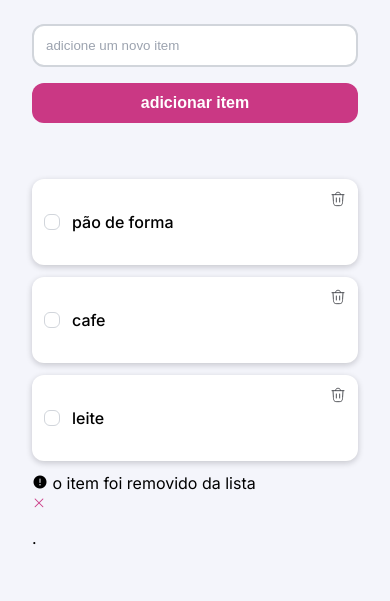
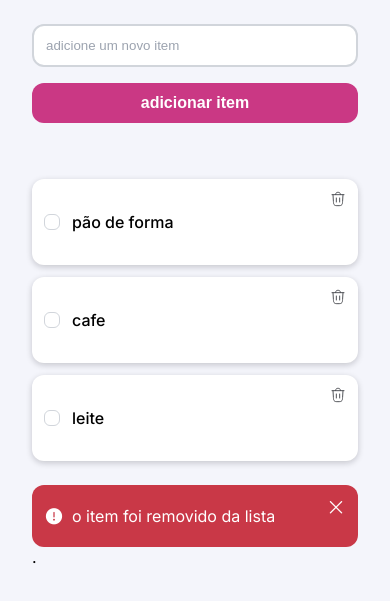
Before and after one commit to gabrielbonfim123/QuickList, a plain HTML site: page index.html in a window 390 px wide. Shown: the part 185-786 px from the top of the page. Drawn offline with nearby package versions, Linux system fonts and the light colour scheme.

Commit message:
Estilização da selection.warning e fim dos estilos mobile

```diff
--- a/style.css
+++ b/style.css
@@ -212,3 +212,49 @@ div:has(input:checked) {
 
 
             }
+
+
+
+.warning {
+    background: var(--color-danger);
+    color: var(--always-white);
+    padding: 1.2rem;
+    display: flex;
+    align-items: center;
+    justify-content: space-between;
+    border-radius: 1.2rem;
+    margin-top: 2.4rem;
+    opacity: 1;
+    transform: translateY(0);
+    transition: opacity 0.4s ease, transform 0.4s ease;
+
+
+
+       div {
+        display: flex;
+        align-items: center;
+        gap: .8rem;
+        }
+
+
+
+      i {
+        font-size: 2rem;
+        }
+
+
+        button {
+            border: none;
+            background: none;
+            color: var(--always-white);
+            }
+
+        }
+
+
+
+.hide-warning {
+    opacity: 0;
+    transform: translateY(-10px);
+    }
+}
```
